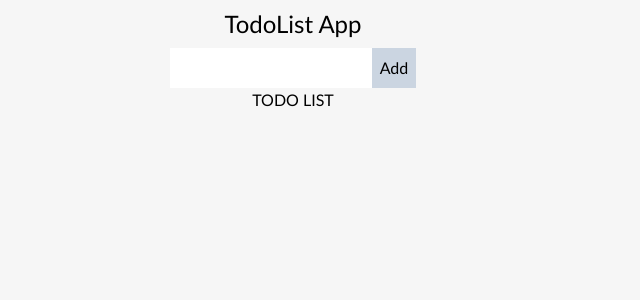
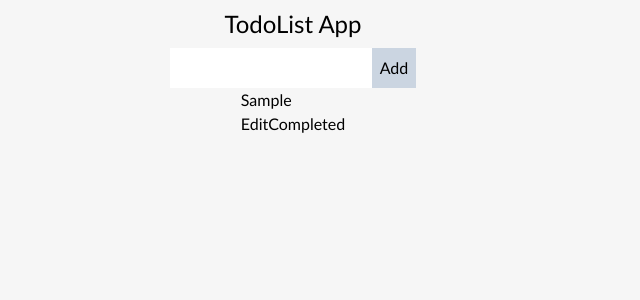
Before and after one commit to Sinac0de/Todo-List-ReactJs, a React (Create React App) app: page / in a window 1280 px wide. Both pictures are taken after typing "Sample" into the empty fields and a click on the button "Add". Shown: the top 300 px of the page, without its empty margins (347-987 px from the left). Built offline with nearby package versions, Linux system fonts and the light colour scheme.

Commit message:
Show added todo on DOM

```diff
--- /dev/null
+++ b/src/components/Todo.js
@@ -0,0 +1,11 @@
+const Todo = ({ todo }) => {
+  return (
+    <div key={todo.id}>
+      <p>{todo.text}</p>
+      <button>Edit</button>
+      <button>Completed</button>
+    </div>
+  );
+};
+
+export default Todo;
--- a/src/components/TodoApp.js
+++ b/src/components/TodoApp.js
@@ -18,7 +18,7 @@
   return (
     <div className="container flex flex-col items-center content-center ">
       <TodoForm addTodoHandler={addTodoHandler} />
-      <TodoList />
+      <TodoList todos={todos} />
     </div>
   );
 };
--- a/src/components/TodoList.js
+++ b/src/components/TodoList.js
@@ -1,5 +1,14 @@
-const TodoList = () => {
-  return <div>TODO LIST</div>;
+import Todo from "./Todo";
+
+const TodoList = ({ todos }) => {
+  const renderTodo = () => {
+    if (todos.length === 0) return <div>Add some Todo</div>;
+    return todos.map((todo) => {
+      return <Todo key={todo.id} todo={todo} />;
+    });
+  };
+
+  return <div>{renderTodo()}</div>;
 };
 
 export default TodoList;
```
